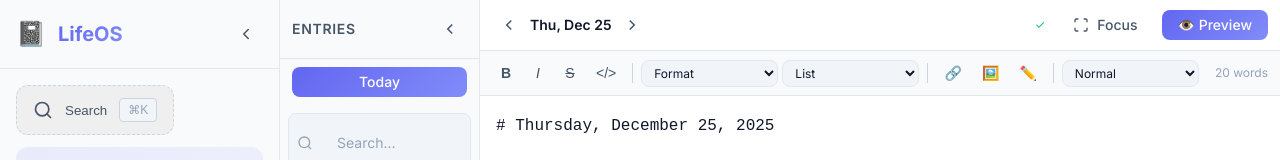
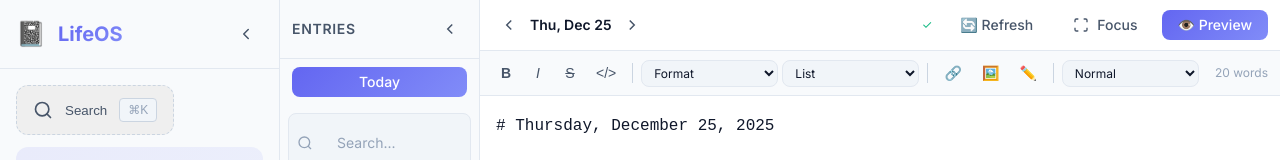
Before and after one commit to hg1112/LifeOS, a React (Vite) app: page /journal in a window 1280 px wide. Shown: the top 160 px of the page. Built offline with nearby package versions, Linux system fonts and the light colour scheme; no server answers.

Commit message:
Add manual refresh button and auto-refresh on entry navigation

```diff
--- a/src/App.jsx
+++ b/src/App.jsx
@@ -289,8 +289,50 @@ function App() {
     }
   }, [isAuthenticated, user, dirtyJournals, journalEntries, tasksDirty, tasks, saveJournalEntry, saveTasks])
 
+  // Refresh a single journal entry from Drive (on-demand)
+  const refreshSingleEntry = useCallback(async (date) => {
+    if (!isAuthenticated || user?.isDemo) return null
+
+    // Check if this entry has unsaved changes
+    if (dirtyJournals.has(date)) {
+      console.log('[Sync] Entry has unsaved changes, skipping refresh:', date)
+      return journalEntries[date]?.content || null
+    }
+
+    try {
+      console.log('[Sync] Refreshing entry from Drive:', date)
+      setSyncStatus('syncing')
+
+      const content = await loadJournalEntry(date)
+
+      if (content !== null) {
+        // Update state with fresh content
+        setJournalEntries(prev => ({
+          ...prev,
+          [date]: { date, content, lastModified: new Date().toISOString() }
+        }))
+        // Update original reference
+        originalJournalContentRef.current[date] = content
+        console.log('[Sync] Entry refreshed:', date)
+      }
+
+      setSyncStatus('synced')
+      return content
+    } catch (error) {
+      console.error('[Sync] Error refreshing entry:', error)
+      setSyncError(error.message)
+      setSyncStatus('error')
+      return null
+    }
+  }, [isAuthenticated, user, dirtyJournals, journalEntries, loadJournalEntry])
+
   // Check if there are unsaved changes
   const hasUnsavedChanges = dirtyJournals.size > 0 || tasksDirty
+
+  // Check if a specific entry has unsaved changes
+  const entryHasUnsavedChanges = useCallback((date) => {
+    return dirtyJournals.has(date)
+  }, [dirtyJournals])
 
   const addTask = useCallback((task) => {
     const newTask = { id: Date.now().toString(), ...task, completed: false, createdAt: new Date().toISOString() }
@@ -383,7 +425,9 @@ function App() {
           isDriveLoading,
           driveError,
           forceSync,
-          hasUnsavedChanges
+          hasUnsavedChanges,
+          refreshSingleEntry,
+          entryHasUnsavedChanges
         }}>
           {/* Show Setup if no Client ID configured */}
           {!clientIdConfigured ? (
--- a/src/pages/Journal.css
+++ b/src/pages/Journal.css
@@ -256,6 +256,36 @@
     50% {
         opacity: 0.5;
     }
+}
+
+@keyframes spin {
+    from {
+        transform: rotate(0deg);
+    }
+
+    to {
+        transform: rotate(360deg);
+    }
+}
+
+.sync-badge.refreshing {
+    color: var(--color-accent-primary);
+}
+
+.refresh-btn {
+    display: flex;
+    align-items: center;
+    gap: var(--space-1);
+}
+
+.refresh-btn.refreshing {
+    opacity: 0.7;
+    pointer-events: none;
+}
+
+.refresh-btn:disabled {
+    opacity: 0.5;
+    cursor: not-allowed;
 }
 
 .force-save-btn {
--- a/src/pages/Journal.jsx
+++ b/src/pages/Journal.jsx
@@ -1,6 +1,6 @@
 import { useState, useContext, useEffect, useRef, lazy, Suspense } from 'react'
 import { useParams, useNavigate } from 'react-router-dom'
-import { DataContext } from '../App'
+import { DataContext, AuthContext } from '../App'
 import { getCurrentDate, formatDateShort } from '../utils/timezone'
 import './Journal.css'
 
@@ -10,7 +10,19 @@ const DrawingModal = lazy(() => import('../components/DrawingModal/DrawingModal'
 function Journal() {
     const { date } = useParams()
     const navigate = useNavigate()
-    const { journalEntries, updateJournalEntry, syncStatus, syncError, drawings, saveDrawing, forceSync, hasUnsavedChanges } = useContext(DataContext)
+    const { isAuthenticated } = useContext(AuthContext)
+    const {
+        journalEntries,
+        updateJournalEntry,
+        syncStatus,
+        syncError,
+        drawings,
+        saveDrawing,
+        forceSync,
+        hasUnsavedChanges,
+        refreshSingleEntry,
+        entryHasUnsavedChanges
+    } = useContext(DataContext)
     const textareaRef = useRef(null)
     const [searchQuery, setSearchQuery] = useState('')
     const [sidebarCollapsed, setSidebarCollapsed] = useState(false)
@@ -18,15 +30,33 @@ function Journal() {
     const [fontSize, setFontSize] = useState('base')
     const [showDrawingModal, setShowDrawingModal] = useState(false)
     const [editingDrawing, setEditingDrawing] = useState(null)
+    const [isRefreshing, setIsRefreshing] = useState(false)
+    const lastRefreshedDate = useRef(null)
 
     const today = getCurrentDate() // Uses configured timezone
     const currentDate = date || today
+
+    // Auto-refresh entry from Drive when navigating to a new date
+    useEffect(() => {
+        if (!isAuthenticated) return
+        if (lastRefreshedDate.current === currentDate) return // Already refreshed this entry
+
+        const autoRefresh = async () => {
+            setIsRefreshing(true)
+            await refreshSingleEntry(currentDate)
+            lastRefreshedDate.current = currentDate
+            setIsRefreshing(false)
+        }
+
+        autoRefresh()
+    }, [currentDate, isAuthenticated, refreshSingleEntry])
 
     const entry = journalEntries[currentDate] || {
         date: currentDate,
         content: `# ${formatDate(currentDate)}\n\n`,
         lastModified: null
     }
+
 
     const [content, setContent] = useState(entry.content)
     const [showPreview, setShowPreview] = useState(false)
@@ -172,18 +202,31 @@ function Journal() {
                     </div>
                     <div className="journal-actions">
                         <span
-                            className={`sync-badge ${syncStatus} ${hasUnsavedChanges ? 'has-changes' : ''}`}
-                            title={syncError || (syncStatus === 'error' ? 'Sync error' : '')}
+                            className={`sync-badge ${syncStatus} ${hasUnsavedChanges ? 'has-changes' : ''} ${isRefreshing ? 'refreshing' : ''}`}
+                            title={syncError || (syncStatus === 'error' ? 'Sync error' : isRefreshing ? 'Refreshing...' : '')}
                         >
-                            {syncStatus === 'syncing' ? 'Saving...' :
-                                syncStatus === 'error' ? '⚠️' :
-                                    hasUnsavedChanges ? '●' : '✓'}
+                            {isRefreshing ? '🔄' :
+                                syncStatus === 'syncing' ? 'Saving...' :
+                                    syncStatus === 'error' ? '⚠️' :
+                                        hasUnsavedChanges ? '●' : '✓'}
                         </span>
                         {syncStatus === 'error' && syncError && (
                             <span className="sync-error-msg" title={syncError}>
                                 {syncError.length > 20 ? syncError.substring(0, 20) + '...' : syncError}
                             </span>
                         )}
+                        <button
+                            className={`btn btn-ghost btn-sm refresh-btn ${isRefreshing ? 'refreshing' : ''}`}
+                            onClick={async () => {
+                                setIsRefreshing(true)
+                                await refreshSingleEntry(currentDate)
+                                setIsRefreshing(false)
+                            }}
+                            disabled={isRefreshing || entryHasUnsavedChanges(currentDate)}
+                            title={entryHasUnsavedChanges(currentDate) ? 'Save changes first' : 'Refresh from Drive'}
+                        >
+                            🔄 {isRefreshing ? 'Refreshing...' : 'Refresh'}
+                        </button>
                         {hasUnsavedChanges && (
                             <button
                                 className="btn btn-ghost btn-sm force-save-btn"
```
